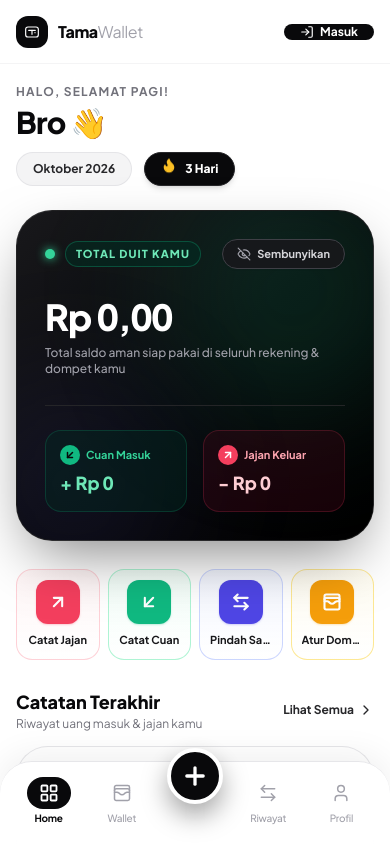
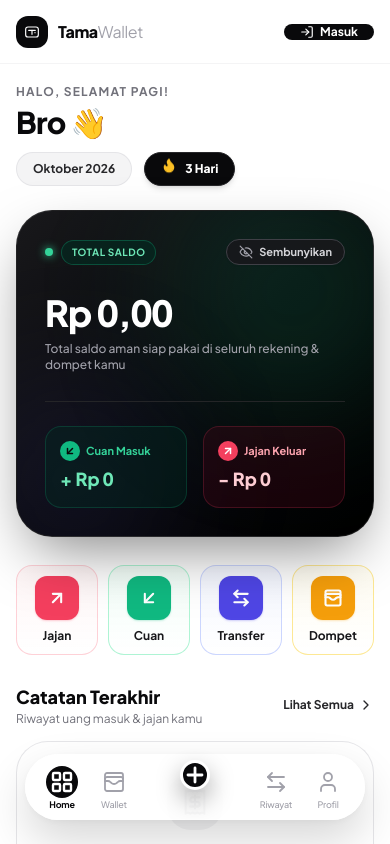
Before and after one commit to bangsuryapratama/TamaWallet, a Next.js app: page /dashboard in a window 390 px wide. Shown: the top 844 px of the page. Built offline with nearby package versions, Linux system fonts and the light colour scheme; no server answers.

Commit message:
fix(mobile): floating island dock at bottom-6, prevent text truncation with 1-word action labels, and fix badge wrap

```diff
--- a/src/app/(app)/dashboard/dashboard-view.tsx
+++ b/src/app/(app)/dashboard/dashboard-view.tsx
@@ -127,26 +127,26 @@ export function DashboardView({ initialUser }: DashboardViewProps) {
 
             <div className="relative z-10 space-y-7">
               {/* Top Row: Metallic Titanium Badge & Privacy Eye */}
-              <div className="flex items-center justify-between">
-                <div className="flex items-center gap-2.5">
-                  <span className="flex h-2.5 w-2.5 rounded-full bg-emerald-400 shadow-[0_0_10px_rgba(52,211,153,1)]" />
-                  <span className="text-[11px] font-mono tracking-widest text-emerald-300 uppercase font-black bg-emerald-950/60 border border-emerald-500/30 px-2.5 py-1 rounded-full shadow-xs">
-                    TOTAL DUIT KAMU
+              <div className="flex items-center justify-between gap-2">
+                <div className="flex items-center gap-2 shrink-0">
+                  <span className="flex h-2 w-2 rounded-full bg-emerald-400 shadow-[0_0_8px_rgba(52,211,153,1)] shrink-0" />
+                  <span className="text-[10px] font-mono tracking-wider text-emerald-300 uppercase font-bold bg-emerald-950/60 border border-emerald-500/30 px-2.5 py-1 rounded-full shadow-xs whitespace-nowrap">
+                    TOTAL SALDO
                   </span>
                 </div>
                 <button
                   onClick={toggleBalance}
-                  className="flex items-center gap-1.5 text-xs text-zinc-300 hover:text-white transition-all py-1.5 px-3.5 rounded-full bg-zinc-900/90 hover:bg-zinc-800 border border-zinc-700 active:scale-90 cursor-pointer shadow-sm"
+                  className="flex items-center gap-1.5 text-xs text-zinc-300 hover:text-white transition-all py-1 px-3 rounded-full bg-zinc-900/90 hover:bg-zinc-800 border border-zinc-700 active:scale-90 cursor-pointer shadow-sm shrink-0"
                 >
                   {showBalance ? (
                     <>
                       <EyeOff className="h-3.5 w-3.5 text-zinc-400" />
-                      <span className="text-[11px] font-bold">Sembunyikan</span>
+                      <span className="text-[11px] font-bold whitespace-nowrap">Sembunyikan</span>
                     </>
                   ) : (
                     <>
                       <Eye className="h-3.5 w-3.5 text-emerald-400" />
-                      <span className="text-[11px] font-bold text-emerald-400">
+                      <span className="text-[11px] font-bold text-emerald-400 whitespace-nowrap">
                         Buka Saldo
                       </span>
                     </>
@@ -194,7 +194,7 @@ export function DashboardView({ initialUser }: DashboardViewProps) {
           </div>
 
           {/* Menu Aksi Cepat Finansial (Color-Coded Eye-Catching Icons) */}
-          <div className="grid grid-cols-4 gap-2 sm:gap-3">
+          <div className="grid grid-cols-4 gap-2.5 sm:gap-3">
             <Link
               href="/transactions"
               prefetch={true}
@@ -203,11 +203,11 @@ export function DashboardView({ initialUser }: DashboardViewProps) {
               <div className="flex h-11 w-11 items-center justify-center rounded-xl bg-rose-500 text-white shadow-sm shadow-rose-500/25 group-hover:scale-105 transition-transform">
                 <ArrowUpRight className="h-5 w-5 stroke-[2.5]" />
               </div>
-              <span className="text-[11px] sm:text-xs font-bold text-zinc-900 mt-2 truncate w-full">
-                Catat Jajan
+              <span className="text-xs font-bold text-zinc-900 mt-2 truncate w-full text-center">
+                Jajan
               </span>
               <span className="text-[9px] text-rose-600 font-medium hidden sm:inline-block">
-                Pengeluaran
+                Keluar
               </span>
             </Link>
 
@@ -219,11 +219,11 @@ export function DashboardView({ initialUser }: DashboardViewProps) {
               <div className="flex h-11 w-11 items-center justify-center rounded-xl bg-emerald-500 text-white shadow-sm shadow-emerald-500/25 group-hover:scale-105 transition-transform">
                 <ArrowDownLeft className="h-5 w-5 stroke-[2.5]" />
               </div>
-              <span className="text-[11px] sm:text-xs font-bold text-zinc-900 mt-2 truncate w-full">
-                Catat Cuan
+              <span className="text-xs font-bold text-zinc-900 mt-2 truncate w-full text-center">
+                Cuan
               </span>
               <span className="text-[9px] text-emerald-700 font-medium hidden sm:inline-block">
-                Pemasukan
+                Masuk
               </span>
             </Link>
 
@@ -235,11 +235,11 @@ export function DashboardView({ initialUser }: DashboardViewProps) {
               <div className="flex h-11 w-11 items-center justify-center rounded-xl bg-indigo-600 text-white shadow-sm shadow-indigo-600/25 group-hover:scale-105 transition-transform">
                 <ArrowLeftRight className="h-5 w-5 stroke-[2.5]" />
               </div>
-              <span className="text-[11px] sm:text-xs font-bold text-zinc-900 mt-2 truncate w-full">
-                Pindah Saldo
+              <span className="text-xs font-bold text-zinc-900 mt-2 truncate w-full text-center">
+                Transfer
               </span>
               <span className="text-[9px] text-indigo-700 font-medium hidden sm:inline-block">
-                Transfer
+                Pindah
               </span>
             </Link>
 
@@ -251,11 +251,11 @@ export function DashboardView({ initialUser }: DashboardViewProps) {
               <div className="flex h-11 w-11 items-center justify-center rounded-xl bg-amber-500 text-white shadow-sm shadow-amber-500/25 group-hover:scale-105 transition-transform">
                 <WalletCards className="h-5 w-5 stroke-[2.5]" />
               </div>
-              <span className="text-[11px] sm:text-xs font-bold text-zinc-900 mt-2 truncate w-full">
-                Atur Dompet
+              <span className="text-xs font-bold text-zinc-900 mt-2 truncate w-full text-center">
+                Dompet
               </span>
               <span className="text-[9px] text-amber-700 font-medium hidden sm:inline-block">
-                Daftar Akun
+                Akun
               </span>
             </Link>
           </div>
--- a/src/components/layout/bottom-nav.tsx
+++ b/src/components/layout/bottom-nav.tsx
@@ -23,16 +23,16 @@ export function BottomNav() {
 
   const currentPath = optimisticPath || pathname;
 
-  // 5 Kolom: 2 Tab Kiri, 1 Tombol Tengah Elevated, 2 Tab Kanan
-  const navTabs = [
-    { name: "Home", href: "/dashboard", icon: LayoutGrid, isCenter: false },
-    { name: "Wallet", href: "/wallets", icon: WalletCards, isCenter: false },
-    { name: "Catat", href: "/transactions", icon: Plus, isCenter: true },
-    { name: "Riwayat", href: "/transactions", icon: ArrowLeftRight, isCenter: false },
-    { name: "Profil", href: "/profile", icon: User, isCenter: false },
+  const leftItems = [
+    { name: "Home", href: "/dashboard", icon: LayoutGrid },
+    { name: "Wallet", href: "/wallets", icon: WalletCards },
   ];
 
-  // Prefetch seluruh rute sekaligus saat mount
+  const rightItems = [
+    { name: "Riwayat", href: "/transactions", icon: ArrowLeftRight },
+    { name: "Profil", href: "/profile", icon: User },
+  ];
+
   React.useEffect(() => {
     ["/dashboard", "/wallets", "/transactions", "/profile"].forEach((href) => {
       router.prefetch(href);
@@ -40,68 +40,43 @@ export function BottomNav() {
   }, [router]);
 
   return (
-    <nav className="md:hidden fixed bottom-0 inset-x-0 z-40 bg-white/95 backdrop-blur-2xl border-t border-zinc-200/90 rounded-t-[32px] shadow-[0_-8px_32px_rgba(0,0,0,0.06)] pb-[max(1rem,env(safe-area-inset-bottom))] pt-2.5 px-3 touch-manipulation">
-      <div className="max-w-md mx-auto grid grid-cols-5 items-center relative">
-        {navTabs.map((item, index) => {
+    <nav className="md:hidden fixed bottom-6 inset-x-4 max-w-[340px] mx-auto z-40 touch-manipulation pointer-events-none">
+      {/* Floating Island Dock (Benar-benar Mengambang di Udara) */}
+      <div className="pointer-events-auto relative bg-white/85 backdrop-blur-2xl border border-white/90 rounded-full shadow-[0_20px_45px_rgba(0,0,0,0.16),0_2px_8px_rgba(0,0,0,0.04)] px-3 py-1.5 h-[66px] flex items-center justify-between">
+        {/* 2 Tab Kiri: Home & Wallet */}
+        <div className="flex items-center gap-1">
+          {leftItems.map((item) => {
             const Icon = item.icon;
             const isActive =
               currentPath === item.href ||
               (item.href !== "/dashboard" && currentPath.startsWith(item.href));
 
-          // Tombol Tengah Elevated '+' (Pusat Aksi Cepat Catat Transaksi ala Budggt)
-          if (item.isCenter) {
-            return (
-              <div key="center-plus" className="flex justify-center relative -top-6">
-                <Link
-                  href="/transactions"
-                  prefetch={true}
-                  onPointerDown={() => setOptimisticPath("/transactions")}
-                  title="Catat Jajan / Cuan Baru"
-                  className="flex h-14 w-14 items-center justify-center rounded-full bg-zinc-950 text-white shadow-[0_12px_26px_rgba(0,0,0,0.35)] border-[4px] border-white active:scale-90 transition-transform duration-150 cursor-pointer touch-manipulation select-none"
-                >
-                  <Plus className="h-7 w-7 stroke-[2.8]" />
-                </Link>
-              </div>
-            );
-          }
-
-          // Tab Standar (Home, Wallet, Riwayat, Profil)
             return (
               <Link
-              key={item.name + index}
+                key={item.href}
                 href={item.href}
                 prefetch={true}
                 onPointerDown={() => setOptimisticPath(item.href)}
                 onMouseEnter={() => router.prefetch(item.href)}
                 className={cn(
-                "flex flex-col items-center justify-center py-1 transition-all active:scale-90 select-none cursor-pointer touch-manipulation",
+                  "flex flex-col items-center justify-center w-12 py-1 rounded-2xl active:scale-85 transition-all select-none cursor-pointer touch-manipulation",
                   isActive
                     ? "text-zinc-950 font-bold"
-                  : "text-zinc-400 hover:text-zinc-700 font-medium"
-              )}
-            >
-              {/* Icon Container Terpisah (Tidak Akan Menabrak Teks) */}
-              <div
-                className={cn(
-                  "flex items-center justify-center w-11 h-8 rounded-full transition-colors",
-                  isActive
-                    ? "bg-zinc-950 text-white shadow-xs"
                     : "text-zinc-400 hover:text-zinc-700"
                 )}
               >
-                <Icon
+                <div
                   className={cn(
-                    "h-5 w-5",
-                    isActive ? "stroke-[2.2]" : "stroke-[1.8]"
+                    "flex items-center justify-center w-8 h-8 rounded-full transition-colors",
+                    isActive ? "bg-zinc-950 text-white shadow-xs" : "text-zinc-400"
                   )}
-                />
+                >
+                  <Icon className={cn("h-4.5 w-4.5", isActive ? "stroke-[2.4]" : "stroke-[1.8]")} />
                 </div>
-
-              {/* Teks Label di Bawah Ikon dengan Jarak Aman */}
                 <span
                   className={cn(
-                  "text-[10px] tracking-tight mt-1 leading-none transition-colors",
-                  isActive ? "text-zinc-950 font-bold" : "text-zinc-400"
+                    "text-[9px] tracking-tight mt-0.5 leading-none transition-colors",
+                    isActive ? "text-zinc-950 font-bold" : "text-zinc-400 font-medium"
                   )}
                 >
                   {item.name}
@@ -110,6 +85,63 @@ export function BottomNav() {
             );
           })}
         </div>
+
+        {/* Tombol Tengah Elevated '+' (Melayang Menonjol di Tengah) */}
+        <div className="relative -mt-6 mx-1">
+          <Link
+            href="/transactions"
+            prefetch={true}
+            onPointerDown={() => setOptimisticPath("/transactions")}
+            title="Catat Transaksi Baru"
+            className="flex h-13 w-13 items-center justify-center rounded-full bg-zinc-950 text-white shadow-[0_10px_24px_rgba(0,0,0,0.35)] border-[3.5px] border-white active:scale-85 transition-transform duration-150 cursor-pointer touch-manipulation select-none"
+          >
+            <Plus className="h-6 w-6 stroke-[2.8]" />
+          </Link>
+        </div>
+
+        {/* 2 Tab Kanan: Riwayat & Profil */}
+        <div className="flex items-center gap-1">
+          {rightItems.map((item) => {
+            const Icon = item.icon;
+            const isActive =
+              currentPath === item.href ||
+              (item.href !== "/dashboard" && currentPath.startsWith(item.href));
+
+            return (
+              <Link
+                key={item.href}
+                href={item.href}
+                prefetch={true}
+                onPointerDown={() => setOptimisticPath(item.href)}
+                onMouseEnter={() => router.prefetch(item.href)}
+                className={cn(
+                  "flex flex-col items-center justify-center w-12 py-1 rounded-2xl active:scale-85 transition-all select-none cursor-pointer touch-manipulation",
+                  isActive
+                    ? "text-zinc-950 font-bold"
+                    : "text-zinc-400 hover:text-zinc-700"
+                )}
+              >
+                <div
+                  className={cn(
+                    "flex items-center justify-center w-8 h-8 rounded-full transition-colors",
+                    isActive ? "bg-zinc-950 text-white shadow-xs" : "text-zinc-400"
+                  )}
+                >
+                  <Icon className={cn("h-4.5 w-4.5", isActive ? "stroke-[2.4]" : "stroke-[1.8]")} />
+                </div>
+                <span
+                  className={cn(
+                    "text-[9px] tracking-tight mt-0.5 leading-none transition-colors",
+                    isActive ? "text-zinc-950 font-bold" : "text-zinc-400 font-medium"
+                  )}
+                >
+                  {item.name}
+                </span>
+              </Link>
+            );
+          })}
+        </div>
+      </div>
     </nav>
   );
 }
```
Lines whose indentation alone changed are shown as unchanged.
